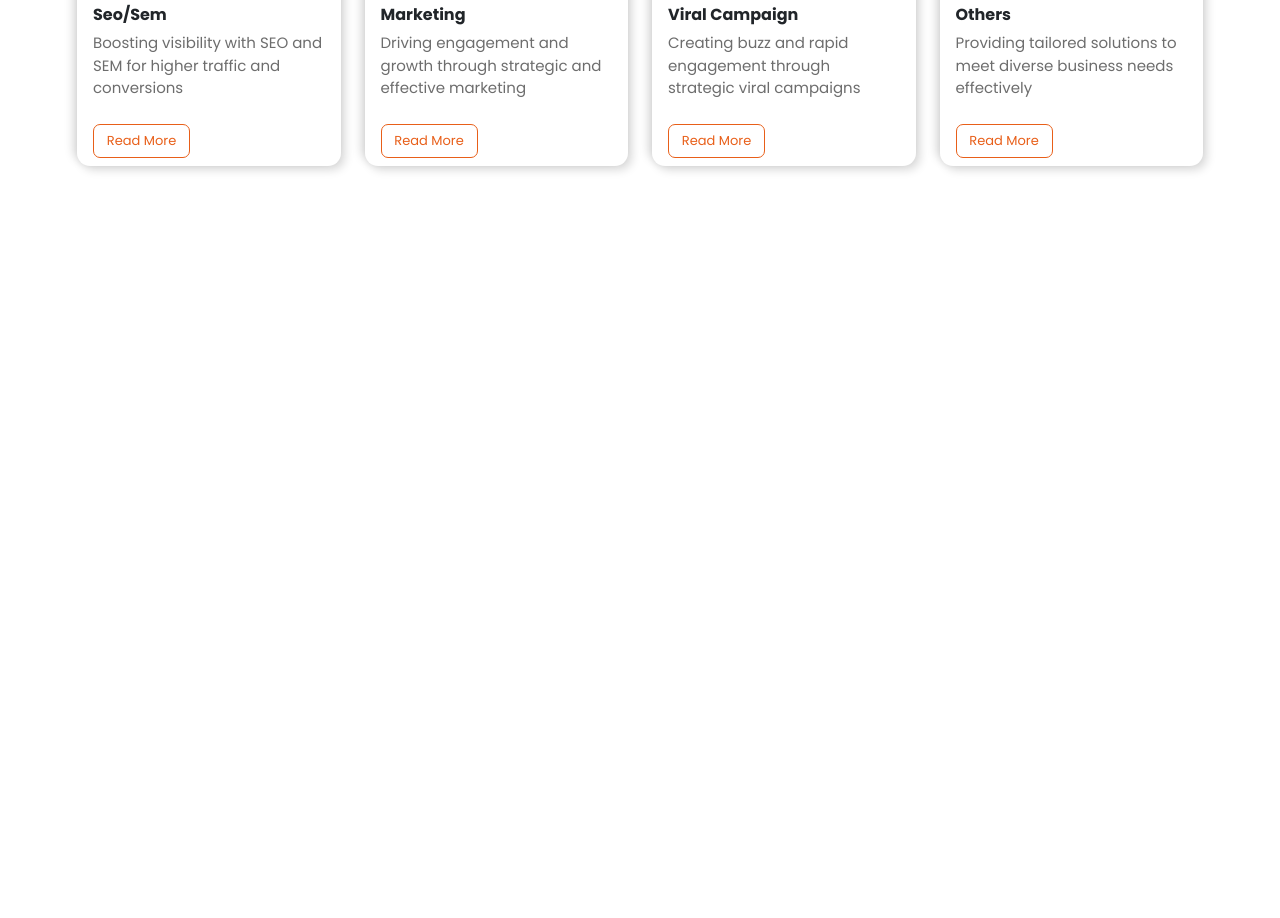
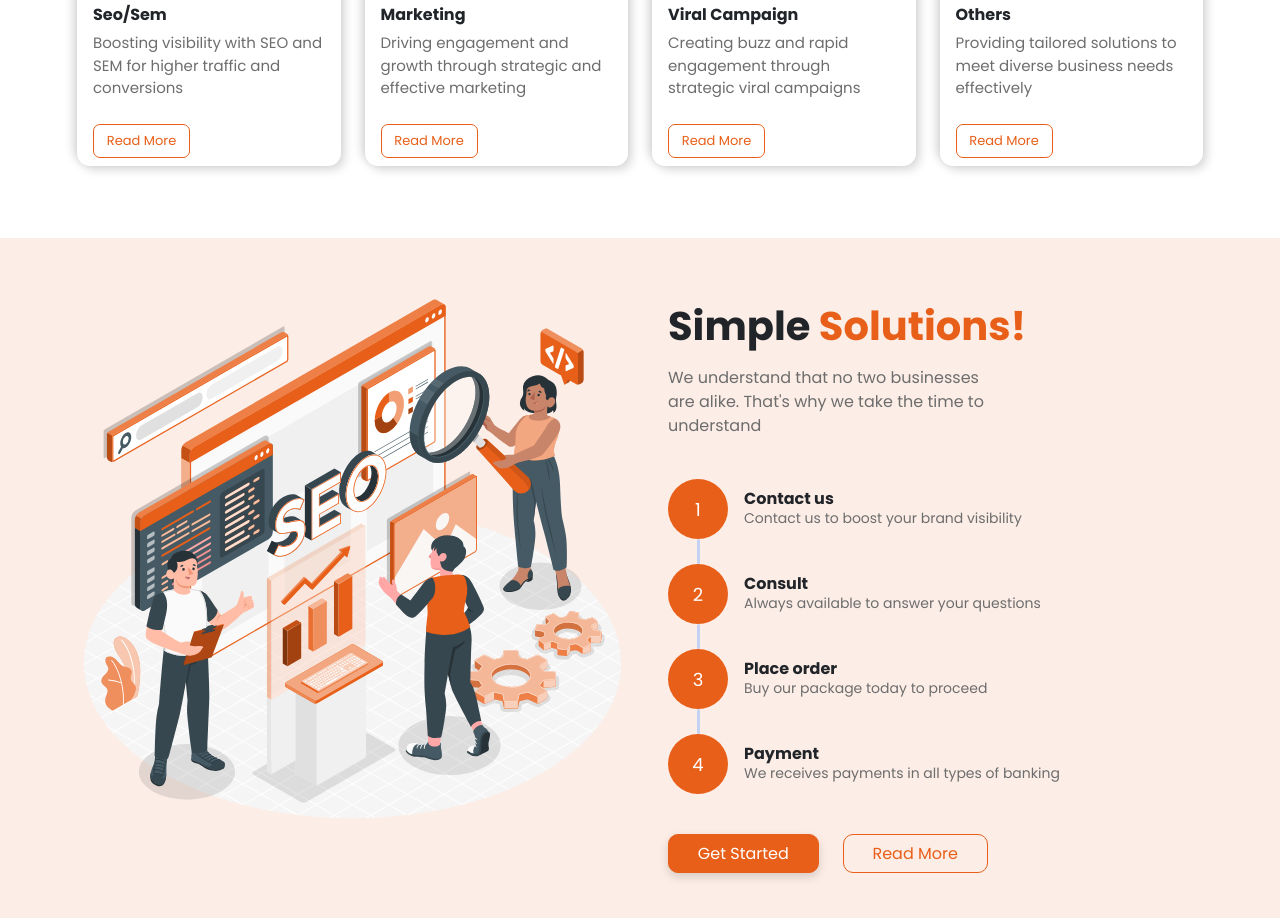
Before and after one commit to BanderMohammed2000/brand-buzz-website, a Vue app: page / in a window 1280 px wide. Shown: the part 780-1698 px from the top of the page. Before the commit the page ends 970 px from the top, so only its background shows below. Built offline with nearby package versions, Linux system fonts and the light colour scheme.

Commit message:
solutions section done

```diff
--- a/src/App.vue
+++ b/src/App.vue
@@ -1,15 +1,18 @@
 <template>
   <the-header></the-header>
   <section-services></section-services>
+  <section-solutions></section-solutions>
 </template>
 
 <script>
 import TheHeader from "./components/layout/TheHeader.vue";
 import SectionServices from "./sections/SectionServices.vue";
+import SectionSolutions from "./sections/SectionSolutions.vue";
 export default {
   components: {
     TheHeader,
     SectionServices,
+    SectionSolutions,
   },
 };
 </script>
--- a/src/components/ui/BaseButton.vue
+++ b/src/components/ui/BaseButton.vue
@@ -34,7 +34,7 @@ button:hover {
 }
 
 button.outline {
-  background-color: #ffffff;
+  background-color: transparent;
   color: #e85f19;
   box-shadow: none;
 }
--- a/src/components/ui/BaseCard.vue
+++ b/src/components/ui/BaseCard.vue
@@ -3,9 +3,8 @@
     <div v-if="$slots.header" class="card-header">
       <slot name="header"></slot>
     </div>
-    <div class="card-body">
-      <slot></slot>
-    </div>
+    <slot> </slot>
+
     <div v-if="$slots.footer" class="card-footer">
       <slot name="footer"></slot>
     </div>
@@ -20,6 +19,11 @@ export default {
       required: false,
       default: null,
     },
+    paddingLeft: {
+      type: String,
+      required: false,
+      default: null,
+    },
   },
 };
 </script>
@@ -27,6 +31,7 @@ export default {
 <style scoped>
 .card {
   border: 0;
+  background-color: transparent;
 }
 .card-header {
   background-color: transparent;
--- /dev/null
+++ b/src/components/ui/HorizontalCard.vue
@@ -0,0 +1,23 @@
+<template>
+  <div class="card">
+    <div class="row g-0">
+      <div class="col-2">
+        <slot name="img"></slot>
+      </div>
+      <div class="col-10">
+        <slot></slot>
+      </div>
+    </div>
+  </div>
+</template>
+
+<style scoped>
+.card {
+  background-color: transparent;
+  border: 0;
+  padding-left: 16px;
+}
+.col-2 {
+  width: fit-content;
+}
+</style>
--- a/src/main.js
+++ b/src/main.js
@@ -4,11 +4,13 @@ import App from "./App.vue";
 import BaseButton from "./components/ui/BaseButton.vue";
 import BaseLogo from "./components/ui/BaseLogo.vue";
 import BaseCard from "./components/ui/BaseCard.vue";
+import HorizontalCard from "./components/ui/HorizontalCard.vue";
 
 const app = createApp(App);
 
 app.component("base-button", BaseButton);
 app.component("base-logo", BaseLogo);
 app.component("base-card", BaseCard);
+app.component("horizontal-card", HorizontalCard);
 
 app.mount("#app");
--- a/src/sections/SectionIntroduction.vue
+++ b/src/sections/SectionIntroduction.vue
@@ -3,6 +3,7 @@
     <div class="row">
       <div class="col-lg-5 my-auto">
         <base-card class="mb-3">
+          <div class="card-body">
             <h1 class="card-title">
               We create <span class="orange-color">solutions</span> for your
               business
@@ -11,6 +12,8 @@
               Our team keeps a keen eye on emerging trends and technologies to
               ensure your marketing campaigns remain cutting-edge.
             </p>
+          </div>
+
           <template v-slot:footer>
             <base-button class="mt-4">Get Started</base-button>
           </template>
--- a/src/sections/SectionServices.vue
+++ b/src/sections/SectionServices.vue
@@ -1,17 +1,19 @@
 <template>
   <section id="services">
-    <div class="container-fluid mt-4">
+    <div class="container-fluid mt-4 mb-5">
       <div class="row mb-3">
         <div class="col text-center">
           <base-card>
+            <div class="card-body">
               <h1 class="card-title">
                 We Provide The Best <span class="orange-color">Services</span>
               </h1>
               <p class="card-text mt-3 mx-auto">
                 Let us unleash the full potential of your business with our
                 data-driven strategies
-            </p></base-card
-          >
+              </p>
+            </div>
+          </base-card>
         </div>
       </div>
       <div class="row">
@@ -30,66 +32,17 @@
                 <img :src="`/icons/${service.icon}.png`" alt="icon" />
               </div>
             </template>
+            <div class="card-body">
               <h6 class="card-title">{{ service.title }}</h6>
               <p class="card-text mx-auto">
                 {{ service.text }}
               </p>
+            </div>
             <template v-slot:footer>
               <base-button mode="outline button-small">Read More</base-button>
             </template>
           </base-card>
         </div>
-        <!-- <div class="col-lg-3 col-md-6 mb-4">
-          <base-card mode="service-card" class="mx-auto">
-            <template v-slot:header>
-              <div class="square py-2">
-                <span><i class="fa-solid fa-magnifying-glass"></i></span>
-              </div>
-            </template>
-            <h6 class="card-title">Seo/Sem</h6>
-            <p class="card-text mx-auto">
-              Let us unleash the full potential of your business with our
-              data-driven strategies
-            </p>
-            <template v-slot:footer>
-              <base-button mode="outline button-small">Read More</base-button>
-            </template>
-          </base-card>
-        </div>
-        <div class="col-lg-3 col-md-6 mb-4">
-          <base-card mode="service-card" class="mx-auto">
-            <template v-slot:header>
-              <div class="square py-2">
-                <span><i class="fa-solid fa-magnifying-glass"></i></span>
-              </div>
-            </template>
-            <h6 class="card-title">Seo/Sem</h6>
-            <p class="card-text mx-auto">
-              Let us unleash the full potential of your business with our
-              data-driven strategies
-            </p>
-            <template v-slot:footer>
-              <base-button mode="outline button-small">Read More</base-button>
-            </template>
-          </base-card>
-        </div>
-        <div class="col-lg-3 col-md-6 mb-4">
-          <base-card mode="service-card" class="mx-auto">
-            <template v-slot:header>
-              <div class="square py-2">
-                <span><i class="fa-solid fa-magnifying-glass"></i></span>
-              </div>
-            </template>
-            <h6 class="card-title">Seo/Sem</h6>
-            <p class="card-text mx-auto">
-              Let us unleash the full potential of your business with our
-              data-driven strategies
-            </p>
-            <template v-slot:footer>
-              <base-button mode="outline button-small">Read More</base-button>
-            </template>
-          </base-card>
-        </div> -->
       </div>
     </div>
   </section>
--- /dev/null
+++ b/src/sections/SectionSolutions.vue
@@ -0,0 +1,189 @@
+<template>
+  <section id="solutions" class="py-5">
+    <div class="container-fluid">
+      <div class="row">
+        <div class="col-lg-6 col-image">
+          <img
+            src="../assets/images/SEO analytics team-amico.svg"
+            class="img"
+          />
+        </div>
+        <div class="col-lg-6 my-auto">
+          <base-card class="base-card">
+            <div class="card-body">
+              <h1 class="card-title">
+                Simple <span class="orange-color">Solutions!</span>
+              </h1>
+              <p class="card-text mt-3">
+                We understand that no two businesses are alike. That's why we
+                take the time to understand
+              </p>
+            </div>
+          </base-card>
+          <horizontal-card
+            class="horizontal-card"
+            v-for="solution in solutions"
+            :key="solution.num"
+          >
+            <template v-slot:img>
+              <div class="circle-num">{{ solution.num }}</div>
+            </template>
+            <div class="card-body pb-0 pe-0">
+              <h6 class="card-title mb-0">{{ solution.title }}</h6>
+              <p class="card-text">{{ solution.text }}</p>
+            </div>
+          </horizontal-card>
+          <div class="buttons">
+            <base-button class="me-4 base-button">Get Started</base-button>
+            <base-button mode="outline" class="base-button"
+              >Read More</base-button
+            >
+          </div>
+        </div>
+      </div>
+    </div>
+  </section>
+</template>
+
+<script>
+export default {
+  data() {
+    return {
+      solutions: [
+        {
+          num: 1,
+          title: "Contact us",
+          text: "Contact us to boost your brand visibility",
+        },
+        {
+          num: 2,
+          title: "Consult",
+          text: "Always available to answer your questions",
+        },
+        {
+          num: 3,
+          title: "Place order",
+          text: "Buy our package today to proceed",
+        },
+        {
+          num: 4,
+          title: "Payment",
+          text: "We receives payments in all types of banking",
+        },
+      ],
+    };
+  },
+};
+</script>
+
+<style scoped>
+#solutions {
+  background-color: #fcede6;
+}
+
+.card-title {
+  font-weight: 700;
+}
+
+.base-card .card-text {
+  color: #6d6d6d;
+  width: 330px;
+}
+
+.horizontal-card {
+  margin-top: 25px;
+  position: relative;
+}
+
+.horizontal-card:nth-child(-n + 4):after {
+  content: "";
+  width: 3px;
+  height: 25px;
+  background-color: #c2d1f4;
+  position: absolute;
+  left: 45px;
+  bottom: -25px;
+  border-radius: 4px;
+}
+
+.horizontal-card .card-body {
+  padding-top: 10px;
+}
+
+/* .horizontal-card .card-title {
+  font-size: 16px;
+} */
+
+.horizontal-card .card-text {
+  font-size: 14px;
+  color: #6d6d6d;
+  width: 100%;
+}
+
+.img {
+  width: 100%;
+  height: auto;
+  object-fit: contain;
+}
+
+.circle-num {
+  display: flex;
+  justify-content: center;
+  align-items: center;
+  width: 60px;
+  height: 60px;
+  border-radius: 50%;
+  font-size: 18px;
+  background-color: #e85f19;
+  color: #ffffff;
+}
+
+.buttons {
+  display: flex;
+  padding-left: 16px;
+  margin-top: 40px;
+}
+
+@media (max-width: 991.98px) {
+  .col-image {
+    width: 75%;
+    margin: 0 auto 20px;
+  }
+  .base-card .card-text {
+    width: 80%;
+  }
+}
+
+@media (max-width: 575.98px) {
+  .base-card .card-body,
+  .card.horizontal-card,
+  .buttons {
+    padding-left: 0;
+  }
+
+  .circle-num {
+    width: 45px;
+    height: 45px;
+    border-radius: 50%;
+    font-size: 16px;
+  }
+
+  .horizontal-card .card-body {
+    padding-top: 5px;
+  }
+
+  .horizontal-card .card-text {
+    font-size: 13px;
+  }
+
+  .horizontal-card:nth-child(-n + 4):after {
+    all: unset;
+  }
+
+  .base-button {
+    font-size: 15px;
+    padding-left: 14px;
+    padding-right: 14px;
+  }
+}
+</style>
```
Also changed, not shown: src/assets/images/SEO analytics team-amico.svg (added). Lines whose indentation alone changed are shown as unchanged.
